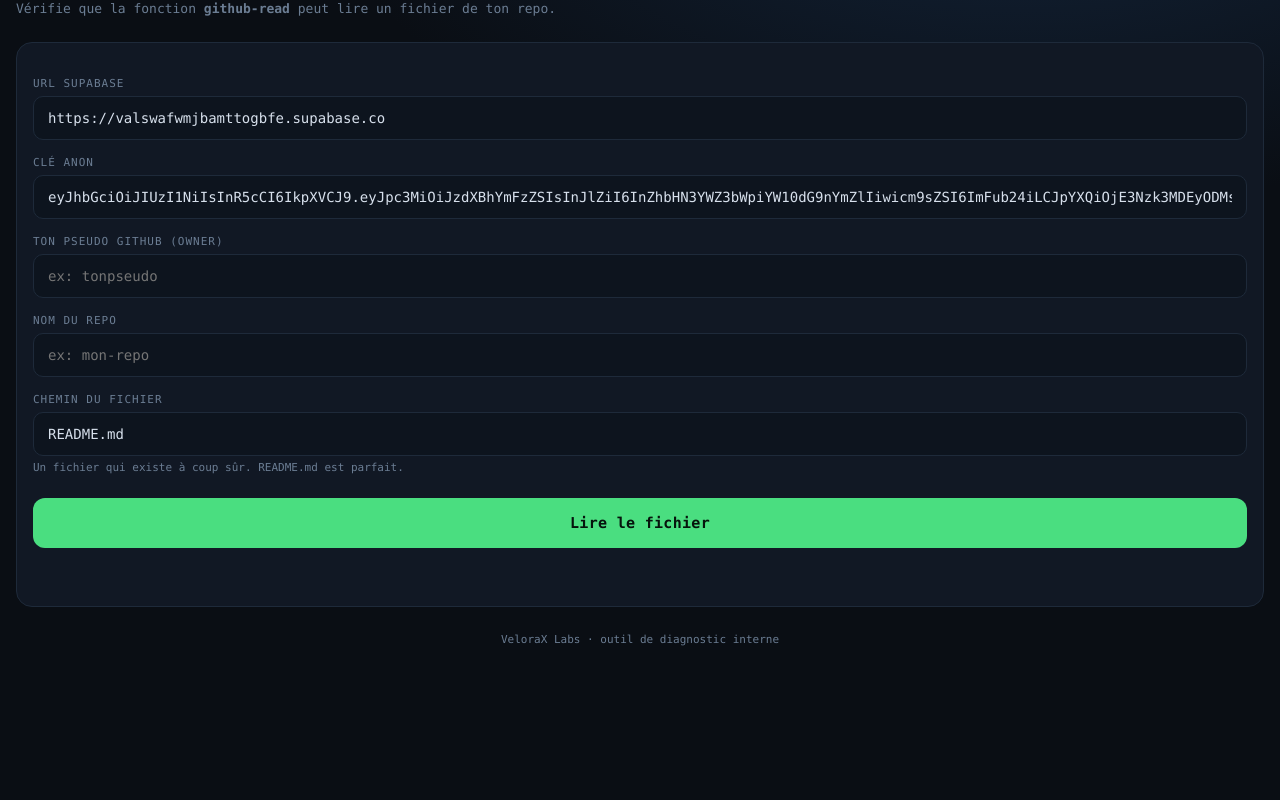
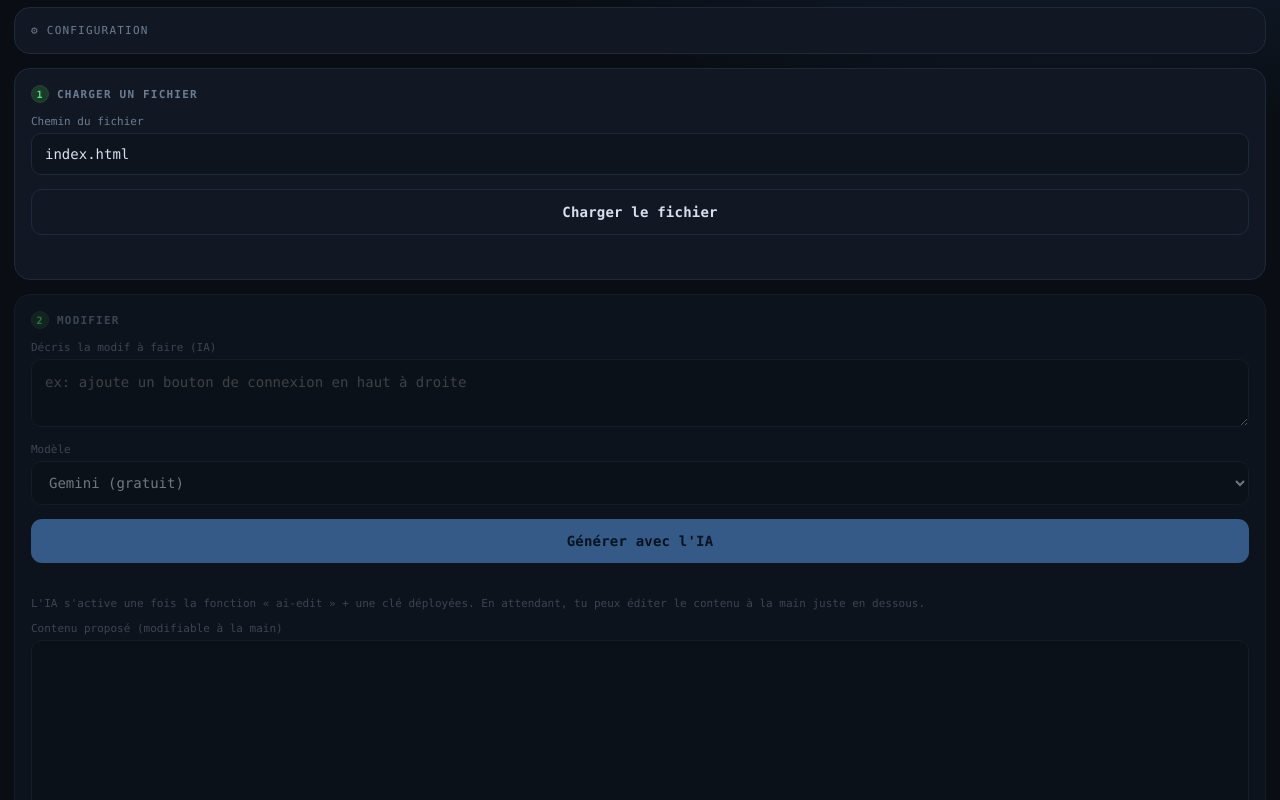
Before and after one commit to daralloughah/VeloraX-Labs-no-code-, a plain HTML site: page index.html in a window 1280 px wide. Shown: the part 72-872 px from the top of the page. Before the commit the page ends 800 px from the top, so only its background shows below. Drawn offline with Linux system fonts and the light colour scheme.

Commit message:
Update index.html

```diff
--- a/index.html
+++ b/index.html
@@ -3,7 +3,7 @@
 <head>
 <meta charset="UTF-8">
 <meta name="viewport" content="width=device-width, initial-scale=1.0">
-<title>VeloraX Labs — Test lecture GitHub</title>
+<title>VeloraX Labs · no-code</title>
 <style>
   :root {
     --bg: #0a0e14;
@@ -14,177 +14,240 @@
     --muted: #6b7d93;
     --accent: #4ade80;
     --accent-dim: #1c3a2a;
+    --blue: #60a5fa;
     --danger: #f87171;
     --mono: ui-monospace, "SF Mono", Menlo, Consolas, monospace;
   }
   * { box-sizing: border-box; margin: 0; padding: 0; }
   body {
     background:
-      radial-gradient(1200px 600px at 80% -10%, #13243a 0%, transparent 60%),
+      radial-gradient(1100px 520px at 85% -8%, #13243a 0%, transparent 58%),
       var(--bg);
     color: var(--text);
     font-family: var(--mono);
     min-height: 100vh;
-    padding: 22px 16px 60px;
+    padding: 20px 14px 70px;
     -webkit-font-smoothing: antialiased;
   }
   .brand {
-    display: flex; align-items: center; gap: 10px;
-    font-size: 13px; letter-spacing: 0.5px; color: var(--muted);
-    margin-bottom: 4px;
+    display: flex; align-items: center; gap: 9px;
+    font-size: 12px; letter-spacing: 0.5px; color: var(--muted); margin-bottom: 3px;
   }
-  .brand .dot {
-    width: 8px; height: 8px; border-radius: 50%;
-    background: var(--accent); box-shadow: 0 0 12px var(--accent);
+  .brand .dot { width: 8px; height: 8px; border-radius: 50%; background: var(--accent); box-shadow: 0 0 12px var(--accent); }
+  h1 { font-size: 21px; font-weight: 600; letter-spacing: -0.3px; margin-bottom: 18px; }
+
+  .card {
+    background: var(--panel); border: 1px solid var(--line);
+    border-radius: 16px; padding: 16px; margin-bottom: 14px;
   }
-  h1 {
-    font-size: 22px; font-weight: 600; line-height: 1.2;
-    margin-bottom: 6px; letter-spacing: -0.3px;
+  .card h2 {
+    font-size: 11px; text-transform: uppercase; letter-spacing: 1.2px;
+    color: var(--muted); margin-bottom: 12px; display: flex; align-items: center; gap: 8px;
   }
-  .sub { color: var(--muted); font-size: 13px; margin-bottom: 26px; }
-  label {
-    display: block; font-size: 11px; text-transform: uppercase;
-    letter-spacing: 1px; color: var(--muted); margin: 16px 0 6px;
+  .step-num {
+    width: 18px; height: 18px; border-radius: 50%; background: var(--accent-dim);
+    color: var(--accent); font-size: 10px; display: grid; place-items: center; border: 1px solid #244534;
   }
-  input {
+  label { display: block; font-size: 11px; color: var(--muted); margin: 12px 0 5px; }
+  input, textarea, select {
     width: 100%; background: var(--panel-2); border: 1px solid var(--line);
     color: var(--text); font-family: var(--mono); font-size: 14px;
-    padding: 13px 14px; border-radius: 10px; outline: none;
-    transition: border-color .15s;
+    padding: 12px 13px; border-radius: 10px; outline: none; transition: border-color .15s;
   }
-  input:focus { border-color: var(--accent); }
-  .hint { font-size: 11px; color: var(--muted); margin-top: 5px; }
+  input:focus, textarea:focus, select:focus { border-color: var(--accent); }
+  textarea { resize: vertical; line-height: 1.5; }
+  .code-area { min-height: 180px; font-size: 12.5px; color: #b8c6d8; }
+  .row { display: flex; gap: 8px; }
+  .row > * { flex: 1; }
+
   button {
-    width: 100%; margin-top: 24px; padding: 16px;
-    background: var(--accent); color: #06140c; border: none;
-    border-radius: 12px; font-family: var(--mono); font-size: 15px;
-    font-weight: 700; letter-spacing: 0.3px; cursor: pointer;
-    transition: transform .08s, opacity .15s;
+    width: 100%; padding: 14px; border: none; border-radius: 11px;
+    font-family: var(--mono); font-size: 14px; font-weight: 700; letter-spacing: 0.2px;
+    cursor: pointer; transition: transform .08s, opacity .15s; margin-top: 14px;
   }
   button:active { transform: scale(0.985); }
-  button:disabled { opacity: 0.5; }
-  .panel {
-    background: var(--panel); border: 1px solid var(--line);
-    border-radius: 16px; padding: 18px 16px;
+  button:disabled { opacity: 0.45; }
+  .btn-primary { background: var(--accent); color: #06140c; }
+  .btn-blue { background: var(--blue); color: #07182e; }
+  .btn-ghost { background: transparent; color: var(--text); border: 1px solid var(--line); }
+
+  .status { margin-top: 12px; font-size: 13px; min-height: 16px; display: flex; gap: 7px; align-items: flex-start; }
+  .status.ok { color: var(--accent); }
+  .status.err { color: var(--danger); }
+  .status.work { color: var(--blue); }
+
+  details summary {
+    cursor: pointer; font-size: 11px; text-transform: uppercase; letter-spacing: 1.2px;
+    color: var(--muted); list-style: none; display: flex; align-items: center; gap: 8px;
   }
-  #status {
-    margin-top: 22px; font-size: 13px; min-height: 18px;
-    display: flex; align-items: center; gap: 8px;
+  details summary::-webkit-details-marker { display: none; }
+  details summary::before { content: "⚙"; color: var(--muted); }
+  details[open] summary { margin-bottom: 8px; }
+
+  .pr-box {
+    margin-top: 14px; padding: 13px; border-radius: 11px;
+    background: var(--accent-dim); border: 1px solid #244534; display: none;
   }
-  #status.ok { color: var(--accent); }
-  #status.err { color: var(--danger); }
-  .result {
-    margin-top: 14px; display: none;
-  }
-  .result.show { display: block; }
-  .meta {
-    display: flex; flex-wrap: wrap; gap: 8px; margin-bottom: 12px;
-  }
-  .tag {
-    font-size: 11px; background: var(--accent-dim); color: var(--accent);
-    padding: 5px 10px; border-radius: 6px; border: 1px solid #244534;
-    word-break: break-all;
-  }
-  pre {
-    background: var(--panel-2); border: 1px solid var(--line);
-    border-radius: 10px; padding: 14px; font-size: 12.5px;
-    line-height: 1.55; color: #b8c6d8; white-space: pre-wrap;
-    word-break: break-word; max-height: 50vh; overflow: auto;
-  }
-  .footnote { color: var(--muted); font-size: 11px; margin-top: 26px; text-align: center; }
+  .pr-box.show { display: block; }
+  .pr-box a { color: var(--accent); word-break: break-all; font-size: 13px; }
+  .hint { font-size: 11px; color: var(--muted); margin-top: 6px; }
+  .disabled-zone { opacity: 0.5; pointer-events: none; }
 </style>
 </head>
 <body>
-  <div class="brand"><span class="dot"></span>VELORAX LABS · NO-CODE</div>
-  <h1>Test lecture GitHub</h1>
-  <p class="sub">Vérifie que la fonction <b>github-read</b> peut lire un fichier de ton repo.</p>
+  <div class="brand"><span class="dot"></span>VELORAX LABS</div>
+  <h1>no-code agent</h1>
 
-  <div class="panel">
-    <label>URL Supabase</label>
-    <input id="supaUrl" value="https://valswafwmjbamttogbfe.supabase.co" />
-
-    <label>Clé anon</label>
-    <input id="anonKey" value="eyJhbGciOiJIUzI1NiIsInR5cCI6IkpXVCJ9.eyJpc3MiOiJzdXBhYmFzZSIsInJlZiI6InZhbHN3YWZ3bWpiYW10dG9nYmZlIiwicm9sZSI6ImFub24iLCJpYXQiOjE3Nzk3MDEyODMsImV4cCI6MjA5NTI3NzI4M30.dapt8RxNk6_-wer_63pNuaMmjFbU93V-SmorNhJuAA0" />
-
-    <label>Ton pseudo GitHub (owner)</label>
-    <input id="owner" placeholder="ex: tonpseudo" />
-
-    <label>Nom du repo</label>
-    <input id="repo" placeholder="ex: mon-repo" />
-
-    <label>Chemin du fichier</label>
-    <input id="path" value="README.md" />
-    <p class="hint">Un fichier qui existe à coup sûr. README.md est parfait.</p>
-
-    <button id="go" onclick="run()">Lire le fichier</button>
-    <div id="status"></div>
+  <!-- CONFIG (repliée par défaut) -->
+  <div class="card">
+    <details>
+      <summary>Configuration</summary>
+      <label>URL Supabase</label>
+      <input id="supaUrl" value="https://valswafwmjbamttogbfe.supabase.co" autocapitalize="none" autocorrect="off" spellcheck="false" />
+      <label>Clé anon</label>
+      <input id="anonKey" value="eyJhbGciOiJIUzI1NiIsInR5cCI6IkpXVCJ9.eyJpc3MiOiJzdXBhYmFzZSIsInJlZiI6InZhbHN3YWZ3bWpiYW10dG9nYmZlIiwicm9sZSI6ImFub24iLCJpYXQiOjE3Nzk3MDEyODMsImV4cCI6MjA5NTI3NzI4M30.dapt8RxNk6_-wer_63pNuaMmjFbU93V-SmorNhJuAA0" autocapitalize="none" autocorrect="off" spellcheck="false" />
+      <div class="row">
+        <div><label>Owner</label><input id="owner" value="daralloughah" autocapitalize="none" autocorrect="off" spellcheck="false" /></div>
+        <div><label>Repo</label><input id="repo" value="Comptage" autocapitalize="none" autocorrect="off" spellcheck="false" /></div>
+      </div>
+      <label>Branche de base</label>
+      <input id="base" value="main" autocapitalize="none" autocorrect="off" spellcheck="false" />
+    </details>
   </div>
 
-  <div class="result panel" id="result">
-    <div class="meta" id="meta"></div>
-    <pre id="content"></pre>
+  <!-- ÉTAPE 1 : CHARGER -->
+  <div class="card">
+    <h2><span class="step-num">1</span>Charger un fichier</h2>
+    <label>Chemin du fichier</label>
+    <input id="path" value="index.html" autocapitalize="none" autocorrect="off" spellcheck="false" />
+    <button class="btn-ghost" onclick="loadFile()">Charger le fichier</button>
+    <div class="status" id="loadStatus"></div>
   </div>
 
-  <p class="footnote">VeloraX Labs · outil de diagnostic interne</p>
+  <!-- ÉTAPE 2 : MODIFIER -->
+  <div class="card disabled-zone" id="editZone">
+    <h2><span class="step-num">2</span>Modifier</h2>
+
+    <label>Décris la modif à faire (IA)</label>
+    <textarea id="instruction" rows="2" placeholder="ex: ajoute un bouton de connexion en haut à droite"></textarea>
+    <div class="row">
+      <div style="flex:2">
+        <label>Modèle</label>
+        <select id="model">
+          <option value="gemini">Gemini (gratuit)</option>
+          <option value="groq">Llama via Groq (gratuit)</option>
+          <option value="claude">Claude (crédits)</option>
+        </select>
+      </div>
+    </div>
+    <button class="btn-blue" onclick="askAI()">Générer avec l'IA</button>
+    <div class="status" id="aiStatus"></div>
+    <p class="hint">L'IA s'active une fois la fonction « ai-edit » + une clé déployées. En attendant, tu peux éditer le contenu à la main juste en dessous.</p>
+
+    <label>Contenu proposé (modifiable à la main)</label>
+    <textarea id="proposed" class="code-area" spellcheck="false" autocapitalize="none" autocorrect="off"></textarea>
+  </div>
+
+  <!-- ÉTAPE 3 : PR -->
+  <div class="card disabled-zone" id="prZone">
+    <h2><span class="step-num">3</span>Pull request</h2>
+    <label>Message de commit (optionnel)</label>
+    <input id="commitMsg" placeholder="ex: ajout du bouton login" />
+    <button class="btn-primary" onclick="createPR()">Créer la Pull Request</button>
+    <div class="status" id="prStatus"></div>
+
+    <div class="pr-box" id="prBox">
+      <div>✅ PR #<span id="prNum"></span> créée.</div>
+      <a id="prLink" href="#" target="_blank" rel="noopener">Voir la PR sur GitHub →</a>
+      <button class="btn-primary" onclick="mergePR()" style="margin-top:12px">Merger (Push) 🚀</button>
+      <div class="status" id="mergeStatus"></div>
+    </div>
+  </div>
 
 <script>
-async function run() {
   const $ = (id) => document.getElementById(id);
-  const btn = $('go'), status = $('status'), result = $('result');
-  const url = $('supaUrl').value.trim().replace(/\/$/, '');
-  const key = $('anonKey').value.trim();
-  const owner = $('owner').value.trim();
-  const repo = $('repo').value.trim();
-  const path = $('path').value.trim();
+  let state = { sha: null, prNumber: null };
 
-  status.className = ''; status.textContent = '';
-  result.className = 'result panel';
-
-  if (!owner || !repo || !path) {
-    status.className = 'err';
-    status.textContent = '⚠️ Remplis owner, repo et chemin.';
-    return;
+  function cfg() {
+    return {
+      url: $('supaUrl').value.trim().replace(/\/$/, ''),
+      key: $('anonKey').value.trim(),
+      owner: $('owner').value.trim(),
+      repo: $('repo').value.trim(),
+      base: $('base').value.trim() || 'main',
+    };
   }
 
-  btn.disabled = true;
-  status.textContent = '⏳ Appel en cours…';
+  async function call(fn, payload) {
+    const c = cfg();
+    const res = await fetch(c.url + '/functions/v1/' + fn, {
+      method: 'POST',
+      headers: { 'Content-Type': 'application/json', 'Authorization': 'Bearer ' + c.key },
+      body: JSON.stringify(payload),
+    });
+    const data = await res.json().catch(() => ({}));
+    return { ok: res.ok && !data.error, status: res.status, data };
+  }
 
-  try {
-    const res = await fetch(url + '/functions/v1/github-read', {
-      method: 'POST',
-      headers: {
-        'Content-Type': 'application/json',
-        'Authorization': 'Bearer ' + key,
-      },
-      body: JSON.stringify({ owner, repo, path }),
+  function setStatus(id, cls, msg) {
+    const el = $(id); el.className = 'status ' + cls; el.textContent = msg;
+  }
+
+  // ÉTAPE 1
+  async function loadFile() {
+    const c = cfg();
+    setStatus('loadStatus', 'work', '⏳ Chargement…');
+    const r = await call('github-read', { owner: c.owner, repo: c.repo, path: $('path').value.trim() });
+    if (!r.ok) { setStatus('loadStatus', 'err', '❌ ' + (r.data.error || ('Erreur ' + r.status))); return; }
+    state.sha = r.data.sha;
+    $('proposed').value = r.data.content;
+    setStatus('loadStatus', 'ok', '✅ Fichier chargé (' + r.data.size + ' octets).');
+    $('editZone').classList.remove('disabled-zone');
+    $('prZone').classList.remove('disabled-zone');
+  }
+
+  // ÉTAPE 2 (IA)
+  async function askAI() {
+    setStatus('aiStatus', 'work', '⏳ L\'IA réfléchit…');
+    const r = await call('ai-edit', {
+      path: $('path').value.trim(),
+      content: $('proposed').value,
+      instruction: $('instruction').value.trim(),
+      model: $('model').value,
     });
+    if (!r.ok) { setStatus('aiStatus', 'err', '❌ ' + (r.data.error || ('Erreur ' + r.status)) + ' (fonction ai-edit pas encore déployée ?)'); return; }
+    $('proposed').value = r.data.newContent || r.data.content || '';
+    setStatus('aiStatus', 'ok', '✅ Proposition générée. Relis-la avant de créer la PR.');
+  }
 
-    const data = await res.json();
+  // ÉTAPE 3
+  async function createPR() {
+    const c = cfg();
+    setStatus('prStatus', 'work', '⏳ Création de la branche + PR…');
+    const r = await call('github-write', {
+      action: 'create_pr',
+      owner: c.owner, repo: c.repo, base: c.base,
+      path: $('path').value.trim(),
+      content: $('proposed').value,
+      sha: state.sha,
+      message: $('commitMsg').value.trim(),
+      prTitle: $('commitMsg').value.trim() || ('VeloraX: ' + $('path').value.trim()),
+    });
+    if (!r.ok) { setStatus('prStatus', 'err', '❌ ' + (r.data.error || ('Erreur ' + r.status))); return; }
+    state.prNumber = r.data.prNumber;
+    $('prNum').textContent = r.data.prNumber;
+    $('prLink').href = r.data.prUrl;
+    $('prBox').classList.add('show');
+    setStatus('prStatus', 'ok', '✅ PR créée. Relis-la, puis merge quand tu veux.');
+  }
 
-    if (!res.ok || data.error) {
-      status.className = 'err';
-      status.textContent = '❌ ' + (data.error || ('Erreur ' + res.status));
-      $('content').textContent = JSON.stringify(data, null, 2);
-      $('meta').innerHTML = '';
-      result.className = 'result panel show';
-      return;
-    }
-
-    status.className = 'ok';
-    status.textContent = '✅ Lecture réussie ! L\'auth GitHub fonctionne.';
-    $('meta').innerHTML =
-      '<span class="tag">path: ' + data.path + '</span>' +
-      '<span class="tag">sha: ' + String(data.sha).slice(0, 12) + '…</span>' +
-      '<span class="tag">' + data.size + ' octets</span>';
-    $('content').textContent = data.content;
-    result.className = 'result panel show';
-  } catch (e) {
-    status.className = 'err';
-    status.textContent = '❌ ' + e.message + ' (souvent un souci CORS ou URL)';
-  } finally {
-    btn.disabled = false;
+  async function mergePR() {
+    const c = cfg();
+    setStatus('mergeStatus', 'work', '⏳ Merge en cours…');
+    const r = await call('github-write', { action: 'merge_pr', owner: c.owner, repo: c.repo, prNumber: state.prNumber });
+    if (!r.ok) { setStatus('mergeStatus', 'err', '❌ ' + (r.data.error || ('Erreur ' + r.status))); return; }
+    setStatus('mergeStatus', 'ok', '🚀 Mergé ! Ton changement est sur ' + c.base + '.');
   }
-}
 </script>
 </body>
 </html>
```
